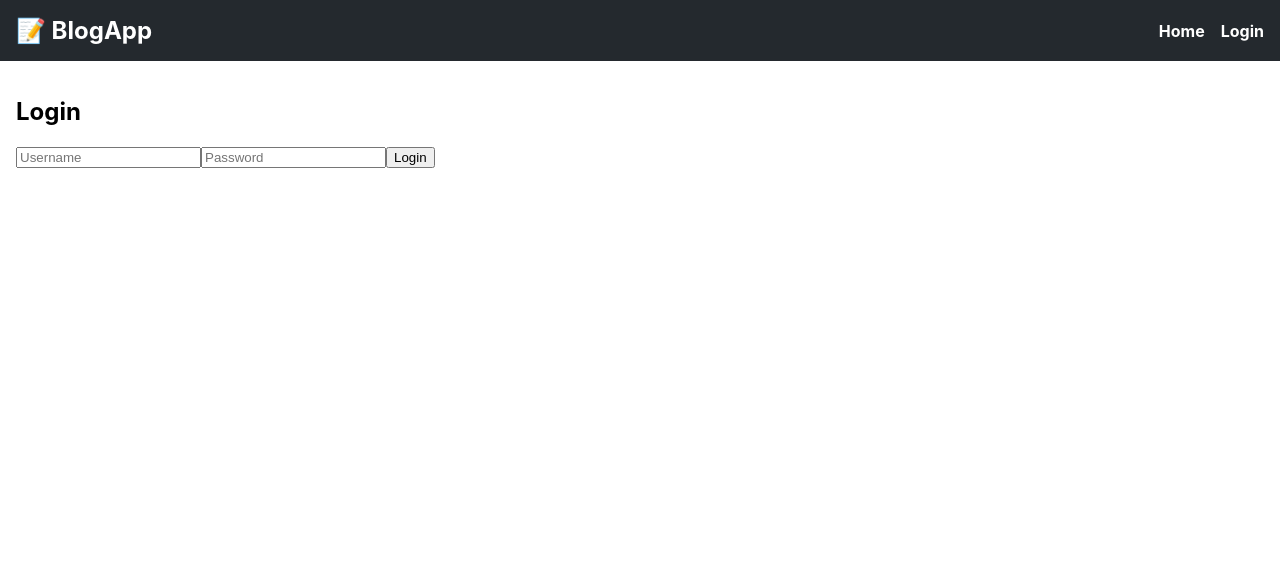
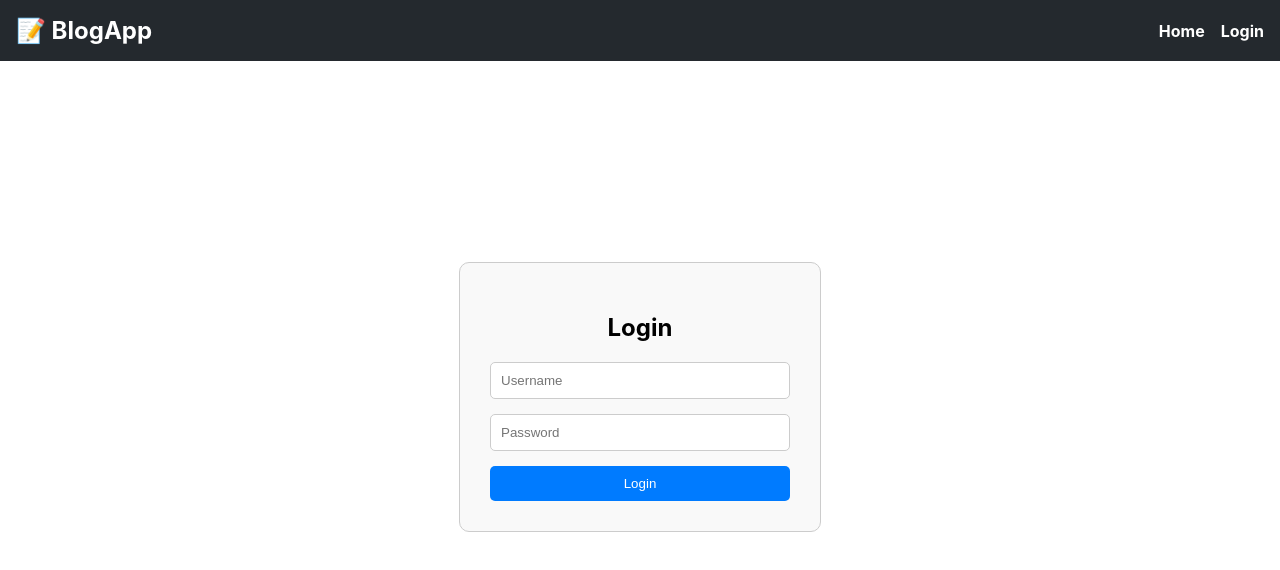
Before and after one commit to meeraj097/Blog-Application, a React (Create React App) app in the folder frontend/: page /login in a window 1280 px wide. Shown: the top 570 px of the page. Built offline with nearby package versions, Linux system fonts and the light colour scheme.

Commit message:
💄 Updated UI and integrated admin blog view

```diff
--- a/frontend/src/components/Login.js
+++ b/frontend/src/components/Login.js
@@ -3,45 +3,99 @@ import { useNavigate } from 'react-router-dom';
 
 const Login = () => {
   const navigate = useNavigate();
-  const [formData, setFormData] = useState({ username: '', password: '' });
+  const [formData, setFormData] = useState({
+    username: '',
+    password: '',
+  });
 
   const handleChange = (e) => {
-    setFormData({...formData, [e.target.name]: e.target.value});
+    setFormData({ ...formData, [e.target.name]: e.target.value });
   };
 
-  const handleSubmit = (e) => {
+  const handleSubmit = async (e) => {
     e.preventDefault();
+    try {
+      const response = await fetch('https://blog-application-gzkv.onrender.com/api/token/', {
+        method: 'POST',
+        headers: {
+          'Content-Type': 'application/json',
+        },
+        body: JSON.stringify(formData),
+      });
 
-    fetch("https://blog-application-gzkv.onrender.com/api/token/", {
-      method: "POST",
-      headers: { 'Content-Type': 'application/json' },
-      body: JSON.stringify(formData),
-    })
-    .then((res) => res.json())
-    .then((data) => {
-      console.log("Login response:", data);  // Debug line
-      if (data.access) {
-        localStorage.setItem("access", data.access);
-        localStorage.setItem("refresh", data.refresh);
-        alert("Login successful!");
-        navigate('/admin');
+      const data = await response.json();
+      if (response.ok) {
+        localStorage.setItem('access', data.access);
+        localStorage.setItem('refresh', data.refresh);
+        navigate('/dashboard');
       } else {
-        alert("Login failed. Please check your credentials.");
+        alert('Invalid credentials');
       }
-    })
-    .catch(() => alert("Error logging in"));
+    } catch (error) {
+      console.error('Login error:', error);
+    }
   };
 
   return (
-    <div>
-      <h2>Login</h2>
-      <form onSubmit={handleSubmit}>
-        <input name="username" value={formData.username} onChange={handleChange} placeholder="Username" required />
-        <input name="password" type="password" value={formData.password} onChange={handleChange} placeholder="Password" required />
-        <button type="submit">Login</button>
+    <div style={styles.container}>
+      <form onSubmit={handleSubmit} style={styles.form}>
+        <h2 style={styles.title}>Login</h2>
+        <input
+          type="text"
+          name="username"
+          placeholder="Username"
+          value={formData.username}
+          onChange={handleChange}
+          style={styles.input}
+        />
+        <input
+          type="password"
+          name="password"
+          placeholder="Password"
+          value={formData.password}
+          onChange={handleChange}
+          style={styles.input}
+        />
+        <button type="submit" style={styles.button}>Login</button>
       </form>
     </div>
   );
 };
 
+const styles = {
+  container: {
+    display: 'flex',
+    justifyContent: 'center',
+    alignItems: 'center',
+    height: '80vh',
+  },
+  form: {
+    display: 'flex',
+    flexDirection: 'column',
+    width: '300px',
+    padding: '30px',
+    border: '1px solid #ccc',
+    borderRadius: '10px',
+    backgroundColor: '#f9f9f9',
+  },
+  title: {
+    textAlign: 'center',
+    marginBottom: '20px',
+  },
+  input: {
+    padding: '10px',
+    marginBottom: '15px',
+    borderRadius: '5px',
+    border: '1px solid #ccc',
+  },
+  button: {
+    padding: '10px',
+    borderRadius: '5px',
+    backgroundColor: '#007bff',
+    color: 'white',
+    border: 'none',
+    cursor: 'pointer',
+  },
+};
+
 export default Login;
```
